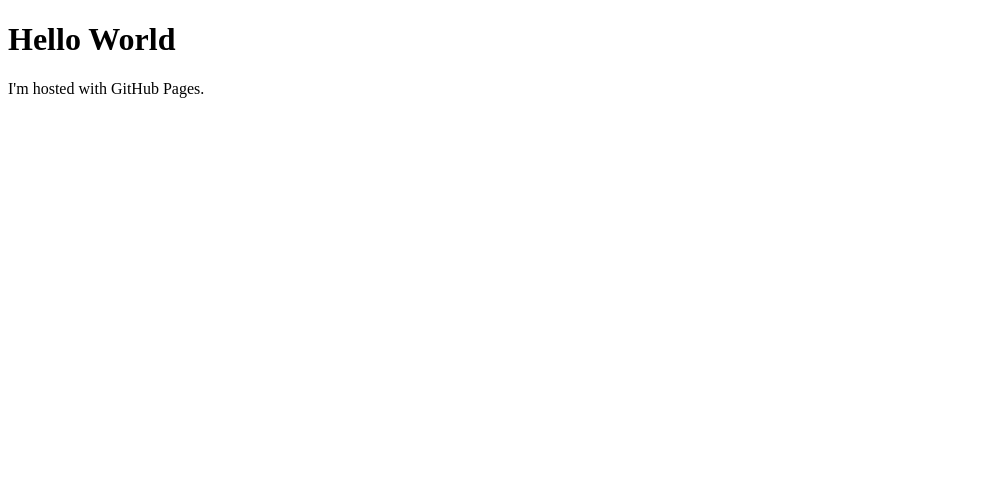
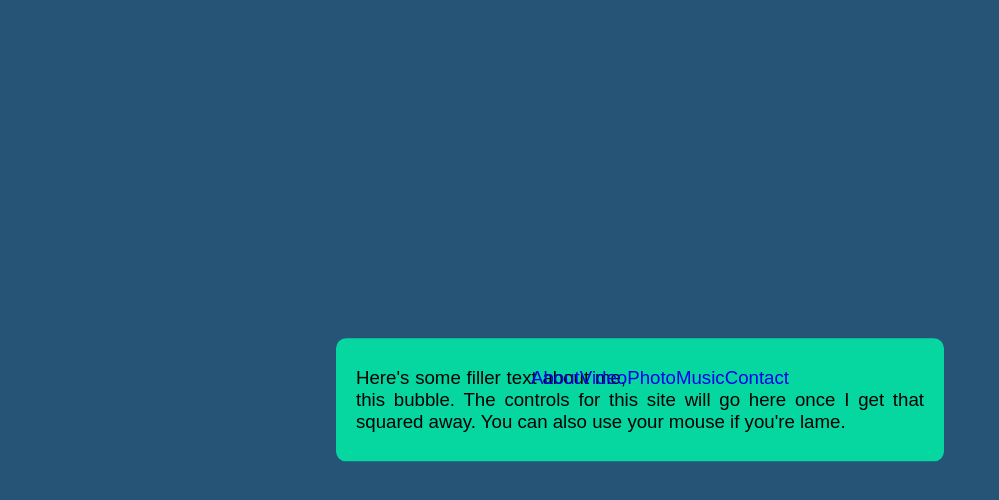
Before and after one commit to shomari-stafford/shomari-stafford, a plain HTML site: page index.html in a window 1280 px wide. Shown: the whole page, without its empty margins (0-999 px from the left). Drawn offline with Linux system fonts and the light colour scheme.

Commit message:
Testing, testing
Got rid of default text, added a navbar and some css. Pushing mostly to make sure I've got the Github workflow down.

```diff
--- /dev/null
+++ b/index.css
@@ -0,0 +1,52 @@
+body {
+  background-color: #265476;
+
+  font-family: sans-serif;
+  font-size: 14pt;
+  text-align: justify;
+}
+
+#main {
+  background-color: #06D6A0;
+
+  border-radius: 10px;
+  padding: 10px 20px;
+
+  max-width: 568px;
+  max-height: 320px;
+  position: absolute;
+  top: 50%;
+  left: 50%;
+  transform: translateX(-50%) translateY(-50%);
+}
+
+#navbar {
+  float: right;
+  position: relative;
+  left: -50%;
+  text-align: left;
+}
+
+#navbar ul {
+  list-style: none;
+  position: relative;
+  left: 50%;
+}
+
+#navbar li {
+  float: left;
+  position: relative;
+}
+
+#navbar ul a {
+  text-decoration: none;
+  text-align: center;
+}
+
+/*
+#265476 blue
+#EF476F red
+#FFD166 orange-yellow
+#06D6A0 caribbean green
+#fcfcfc baby powder
+*/
--- a/index.html
+++ b/index.html
@@ -1,7 +1,43 @@
 <!DOCTYPE html>
 <html>
+
+<head>
+  <title>Shomari's Portfolio</title>
+  <link rel="stylesheet" type="text/css" href="index.css">
+</head>
+
 <body>
-<h1>Hello World</h1>
-<p>I'm hosted with GitHub Pages.</p>
+  <div id="main">
+    <nav id="navbar">
+      <ul>
+        <li>
+          <a href="#">About</a>
+        </li>
+        <li>
+          <a href="#">Video</a>
+        </li>
+        <li>
+          <a href="#">Photo</a>
+        </li>
+        <li>
+          <a href="#">Music</a>
+        </li>
+        <li>
+          <a href="#">Contact</a>
+        </li>
+      </ul>
+    </nav>
+    <div class="tab-window" id="about">
+      <div class="rightside">
+        <div class="bubble">
+          <p>Here's some filler text about me, this bubble. The controls for this site will go here once I get that squared away. You can also use your mouse if you're lame.</p>
+        </div>
+      </div>
+      <div class="leftside">
+        <div class="bubble">
+      </div>
+    </div>
+  </div>
 </body>
+
 </html>
```
